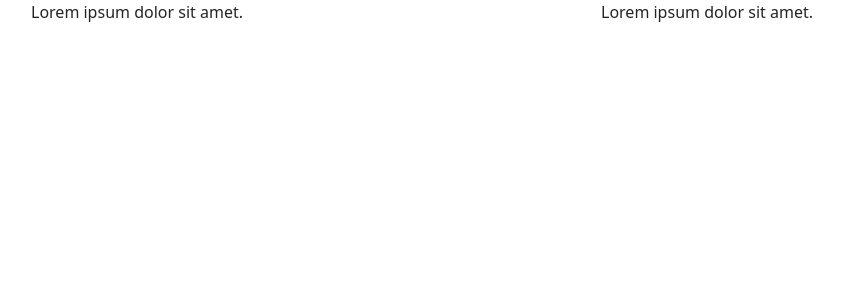
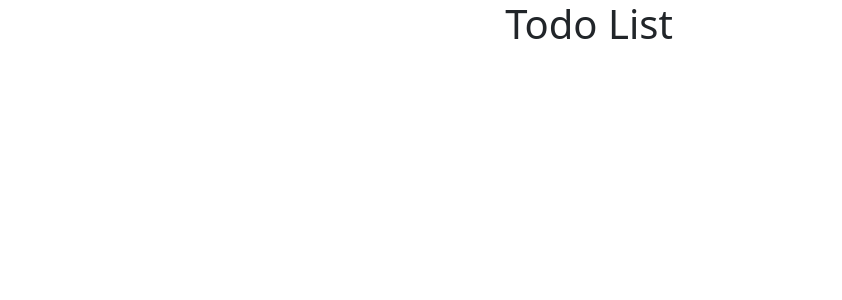
Before and after one commit to Valkor95/REACT_HW, a React (Vite) app: page / in a window 1280 px wide. Shown: the top 300 px of the page, without its empty margins (51-893 px from the left). Built offline with nearby package versions, Linux system fonts and the light colour scheme.

Commit message:
HW88-version2_v11

```diff
--- a/src/Components/TodoList/TodoList.jsx
+++ b/src/Components/TodoList/TodoList.jsx
@@ -6,10 +6,17 @@ class TodoList extends Component {
     render() {
         return (
             <div className="todo-list">
+                <div className='text-center'>
+                    <h1>Todo List</h1>
+                </div>
                 <Container>
                     <Row>
-                        <Col xs={6}>Lorem ipsum dolor sit amet.</Col>
-                        <Col xs={6}>Lorem ipsum dolor sit amet.</Col>
+                        <Col xs={6}>
+
+                        </Col>
+                        <Col xs={6}>
+
+                        </Col>
                     </Row>
                 </Container>
             </div>
```
